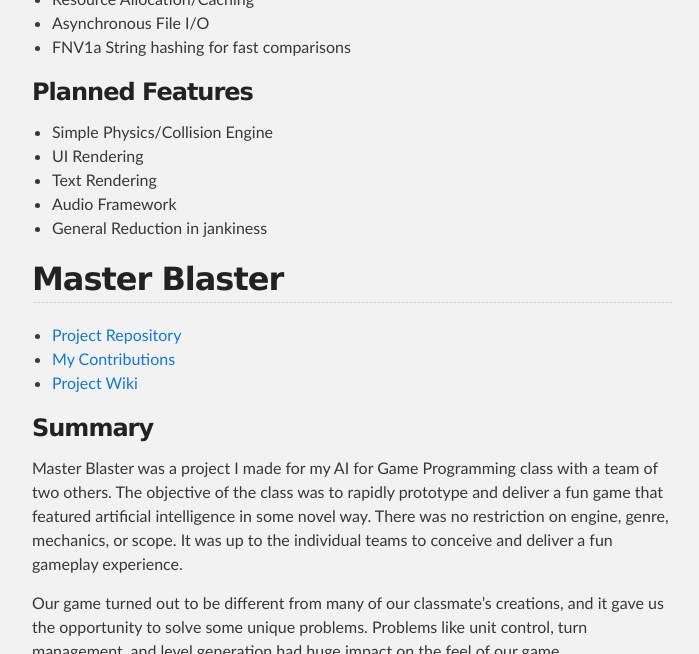
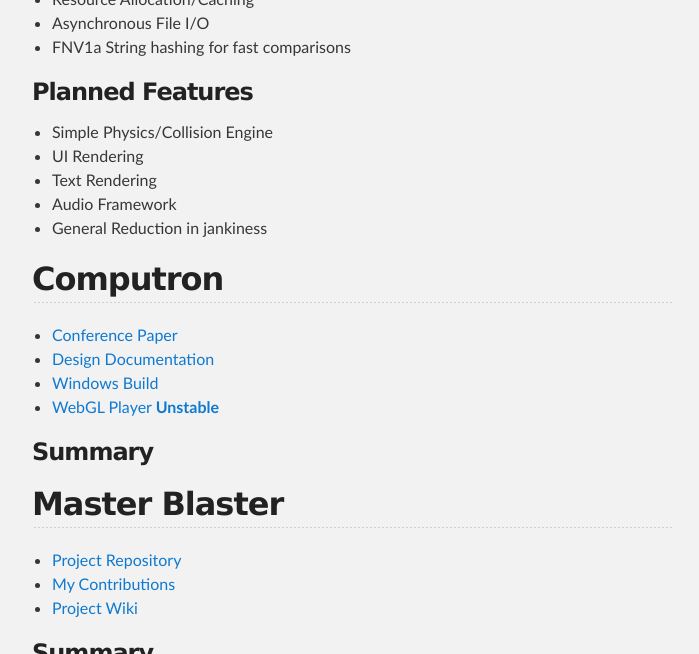
Before and after one commit to MrLever/MrLever.github.io, a Jekyll site: the page built from index.md, in a window 1280 px wide and 900 px high, scrolled down 1012 px, cut to the strip 0-654 px from the top of the window. Shown: the whole strip, without its empty margins (288-987 px from the left). Built offline with Jekyll 4.4.1, drawn with Linux system fonts in a browser that asks for light colours; our own code applies the rules of GitHub Pages for plain Markdown files.

Commit message:
Add computron info

```diff
--- a/index.md
+++ b/index.md
@@ -28,6 +28,15 @@ SuperVoid is my latest games project. It's a made-from-scratch clone of Asteroid
 - Audio Framework
 - General Reduction in jankiness
 
+## Computron
+*   [Conference Paper](./assets/Computron/Computron_conference_paper.pdf)
+*   [Design Documentation](./assets/Computron/COmputronDesignDocument.pdf)
+*   [Windows Build](https://drive.google.com/open?id=1Zd70CsJta8AJ_XGvRc81Er-DYy5SdbWq)
+*   [WebGL Player **Unstable**](https://cop4934-fall19-group32.github.io/)
+
+### Summary
+
+
 ## Master Blaster
 *   [Project Repository](https://github.com/Team-11-Games/MasterBlaster)
 *   [My Contributions](./assets/NicolasLaCognataMasterBlasterContributions.pdf)
```
Also changed, not shown: 2 other files.
